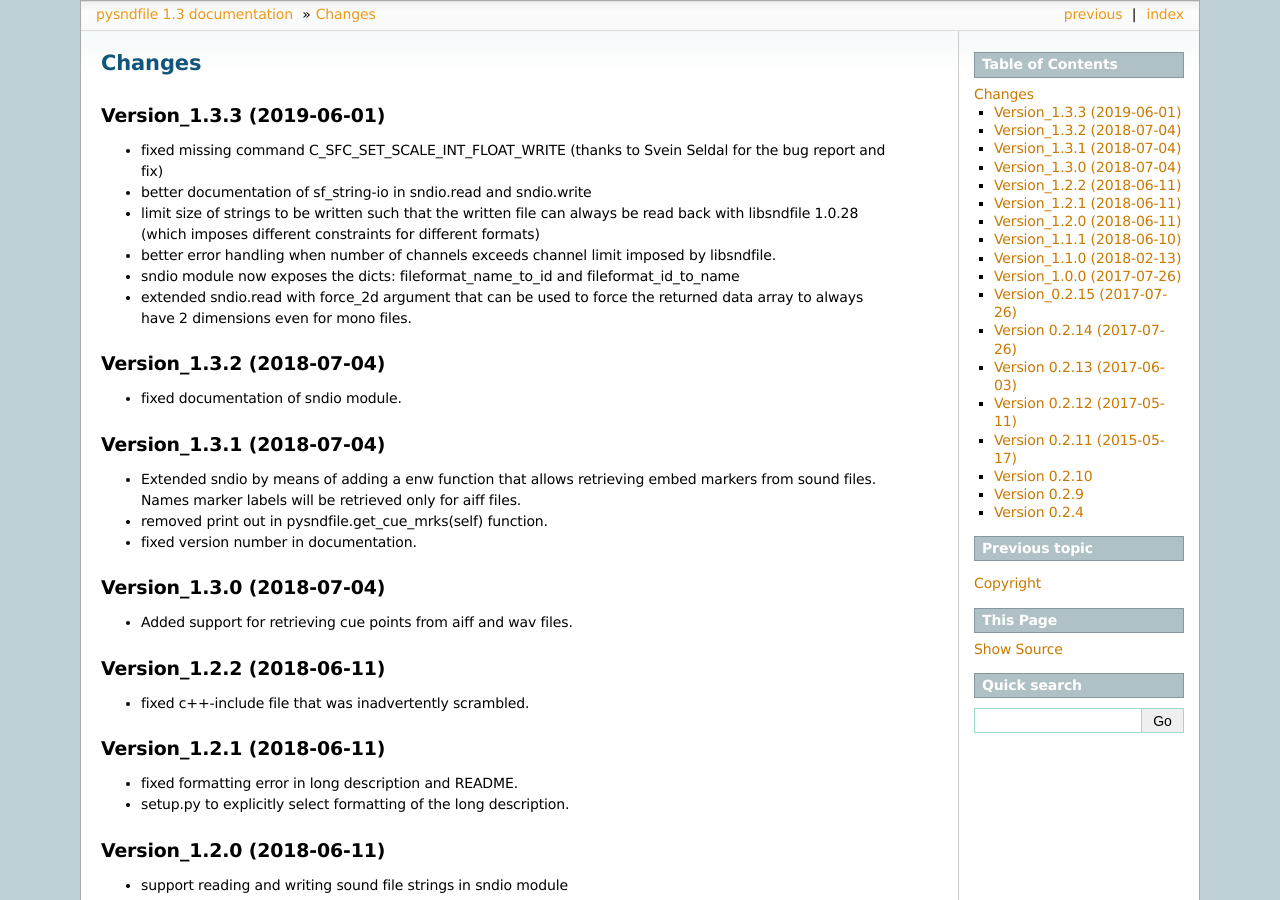
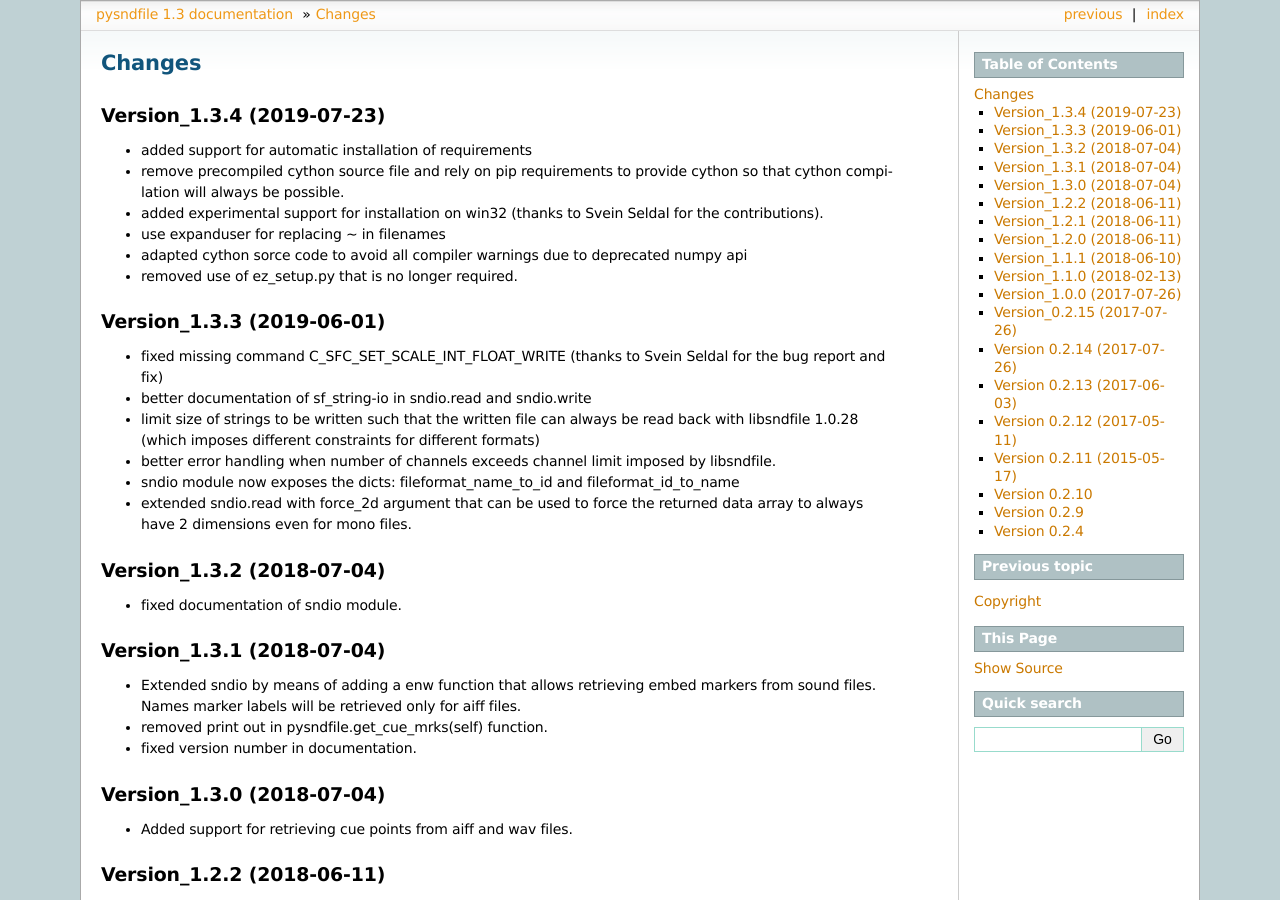
Before and after one commit to roebel/pysndfile, a Sphinx documentation site: the page built from doc/source/Changes.rst, in a window 1280 px wide and 900 px high. Built offline with Sphinx 7.4.7, drawn with Linux system fonts in a browser that asks for light colours.

Commit message:
Fixed documentation for Version 1.3.4.

```diff
--- a/doc/source/Changes.rst
+++ b/doc/source/Changes.rst
@@ -1,55 +1,68 @@
 Changes
 -------
 
-Version\_1.3.3 (2019-06-01)
-~~~~~~~~~~~~~~~~~~~~~~~~~~~
+Version_1.3.4 (2019-07-23)
+~~~~~~~~~~~~~~~~~~~~~~~~~~
 
--  fixed missing command C\_SFC\_SET\_SCALE\_INT\_FLOAT\_WRITE (thanks
-   to Svein Seldal for the bug report and fix)
--  better documentation of sf\_string-io in sndio.read and sndio.write
+-  added support for automatic installation of requirements
+-  remove precompiled cython source file and rely on pip requirements to
+   provide cython so that cython compilation will always be possible.
+-  added experimental support for installation on win32 (thanks to Svein
+   Seldal for the contributions).
+-  use expanduser for replacing ~ in filenames
+-  adapted cython sorce code to avoid all compiler warnings due to
+   deprecated numpy api
+-  removed use of ez_setup.py that is no longer required.
+
+Version_1.3.3 (2019-06-01)
+~~~~~~~~~~~~~~~~~~~~~~~~~~
+
+-  fixed missing command C_SFC_SET_SCALE_INT_FLOAT_WRITE (thanks to
+   Svein Seldal for the bug report and fix)
+-  better documentation of sf_string-io in sndio.read and sndio.write
 -  limit size of strings to be written such that the written file can
    always be read back with libsndfile 1.0.28 (which imposes different
    constraints for different formats)
 -  better error handling when number of channels exceeds channel limit
    imposed by libsndfile.
--  sndio module now exposes the dicts: fileformat\_name\_to\_id and
-   fileformat\_id\_to\_name
--  extended sndio.read with force\_2d argument that can be used to force
+-  sndio module now exposes the dicts: fileformat_name_to_id and
+   fileformat_id_to_name
+-  extended sndio.read with force_2d argument that can be used to force
    the returned data array to always have 2 dimensions even for mono
    files.
 
-Version\_1.3.2 (2018-07-04)
-~~~~~~~~~~~~~~~~~~~~~~~~~~~
+Version_1.3.2 (2018-07-04)
+~~~~~~~~~~~~~~~~~~~~~~~~~~
 
 -  fixed documentation of sndio module.
 
-Version\_1.3.1 (2018-07-04)
-~~~~~~~~~~~~~~~~~~~~~~~~~~~
+Version_1.3.1 (2018-07-04)
+~~~~~~~~~~~~~~~~~~~~~~~~~~
 
 -  Extended sndio by means of adding a enw function that allows
    retrieving embed markers from sound files. Names marker labels will
    be retrieved only for aiff files.
--  removed print out in pysndfile.get\_cue\_mrks(self) function.
+-  removed print out in pysndfile.get_cue_mrks(self) function.
 -  fixed version number in documentation.
 
-Version\_1.3.0 (2018-07-04)
-~~~~~~~~~~~~~~~~~~~~~~~~~~~
+Version_1.3.0 (2018-07-04)
+~~~~~~~~~~~~~~~~~~~~~~~~~~
 
 -  Added support for retrieving cue points from aiff and wav files.
 
-Version\_1.2.2 (2018-06-11)
-~~~~~~~~~~~~~~~~~~~~~~~~~~~
+Version_1.2.2 (2018-06-11)
+~~~~~~~~~~~~~~~~~~~~~~~~~~
 
 -  fixed c++-include file that was inadvertently scrambled.
 
-Version\_1.2.1 (2018-06-11)
-~~~~~~~~~~~~~~~~~~~~~~~~~~~
+Version_1.2.1 (2018-06-11)
+~~~~~~~~~~~~~~~~~~~~~~~~~~
 
 -  fixed formatting error in long description and README.
 -  setup.py to explicitly select formatting of the long description.
 
-Version\_1.2.0 (2018-06-11)
-~~~~~~~~~~~~~~~~~~~~~~~~~~~
+Version_1.2.0 (2018-06-11)
+~~~~~~~~~~~~~~~~~~~~~~~~~~
 
 -  support reading and writing sound file strings in sndio module
 -  Improved documentation of module constant mappings and PySndfile
@@ -57,8 +70,8 @@ Version\_1.2.0 (2018-06-11)
 -  Added a new method supporting to write all strings in a dictionary to
    the sound file.
 
-Version\_1.1.1 (2018-06-10)
-~~~~~~~~~~~~~~~~~~~~~~~~~~~
+Version_1.1.1 (2018-06-10)
+~~~~~~~~~~~~~~~~~~~~~~~~~~
 
 this update is purely administrative, no code changes
 
@@ -66,24 +79,24 @@ this update is purely administrative, no code changes
 -  moved doc to ReadTheDoc
 -  fixed documentation.
 
-Version\_1.1.0 (2018-02-13)
-~~~~~~~~~~~~~~~~~~~~~~~~~~~
+Version_1.1.0 (2018-02-13)
+~~~~~~~~~~~~~~~~~~~~~~~~~~
 
 -  support returning extended sndfile info covering number of frames and
-   number of channels from function sndio.get\_info.
+   number of channels from function sndio.get_info.
 
-Version\_1.0.0 (2017-07-26)
-~~~~~~~~~~~~~~~~~~~~~~~~~~~
+Version_1.0.0 (2017-07-26)
+~~~~~~~~~~~~~~~~~~~~~~~~~~
 
 -  Updated version number to 1.0.0:
 -  pysndfile has now been used for quiet a while under python 3 and most
    problems seem to be fixed.
--  changed setup.py to avoid uploading outdated LONG\_DESC file.
+-  changed setup.py to avoid uploading outdated LONG_DESC file.
 
-Version\_0.2.15 (2017-07-26)
-~~~~~~~~~~~~~~~~~~~~~~~~~~~~
+Version_0.2.15 (2017-07-26)
+~~~~~~~~~~~~~~~~~~~~~~~~~~~
 
--  fixed get\_sndfile\_version function and tests script: adapted char
+-  fixed get_sndfile_version function and tests script: adapted char
    handling to be compatible with python 3.
 
 Version 0.2.14 (2017-07-26)
@@ -95,7 +108,7 @@ Version 0.2.14 (2017-07-26)
 Version 0.2.13 (2017-06-03)
 ~~~~~~~~~~~~~~~~~~~~~~~~~~~
 
--  fixed using "~" for representing $HOME in filenames:
+-  fixed using “~” for representing $HOME in filenames:
 -  \_pysndfile.pyx: replaced using cython getenv by os.environ to avoid
    type incompatibilities in python3
 
@@ -104,9 +117,9 @@ Version 0.2.12 (2017-05-11)
 
 -  fixed problem in sndio.read: Optionally return full information
    required to store the file using the corresponding write function
--  \_pysndfile.pyx: add constants SF\_FORMAT\_TYPEMASK and
-   SF\_FORMAT\_SUBMASK, SF\_FORMAT\_ENDMASK to python interface Added
-   new function for getting internal sf log in case of errors. Improved
+-  \_pysndfile.pyx: add constants SF_FORMAT_TYPEMASK and
+   SF_FORMAT_SUBMASK, SF_FORMAT_ENDMASK to python interface Added new
+   function for getting internal sf log in case of errors. Improved
    consistency of variable definitions by means of retrieving them
    automatically from sndfile.h
 
@@ -122,7 +135,7 @@ Version 0.2.11 (2015-05-17)
 Version 0.2.10
 ~~~~~~~~~~~~~~
 
--  setup.py: rebuild LONG\_DESC only if sdist method is used.
+-  setup.py: rebuild LONG_DESC only if sdist method is used.
 
 Version 0.2.9
 ~~~~~~~~~~~~~
@@ -134,5 +147,5 @@ Version 0.2.4
 ~~~~~~~~~~~~~
 
 -  Compatibility with python 3 (thanks to Eduardo Moguillansky)
--  bug fix: ensure that vectors returned by read\_frames function own
+-  bug fix: ensure that vectors returned by read_frames function own
    their data.
```
Also changed, not shown: README.md (+27 -3 lines), doc/source/LONG_DESCR.rst (+35 -14 lines), 1 other file.
